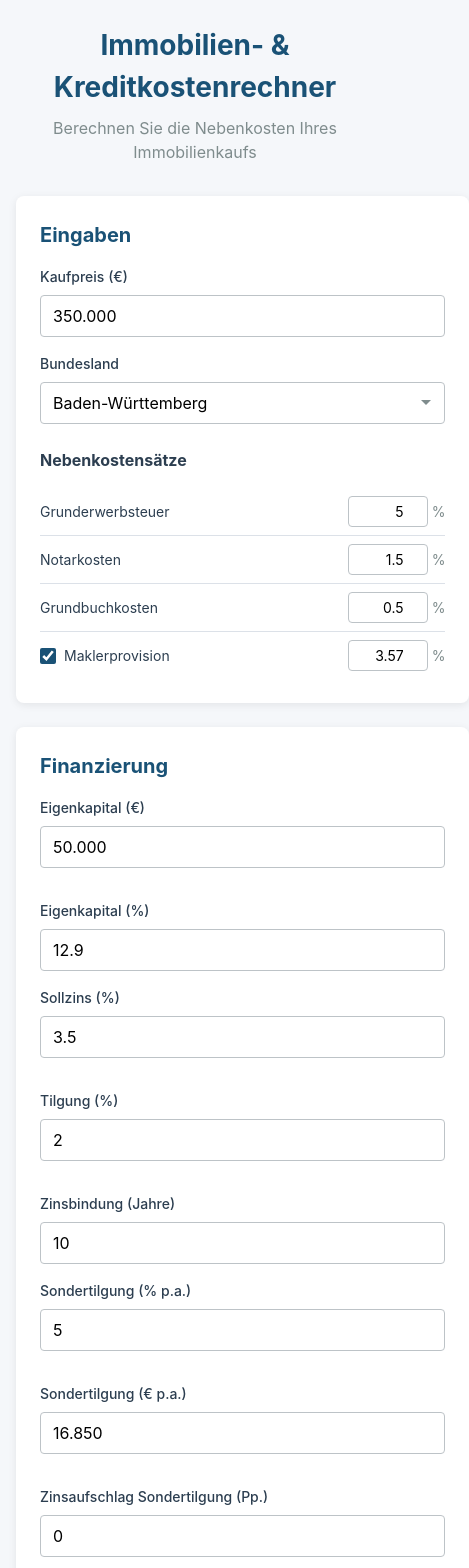
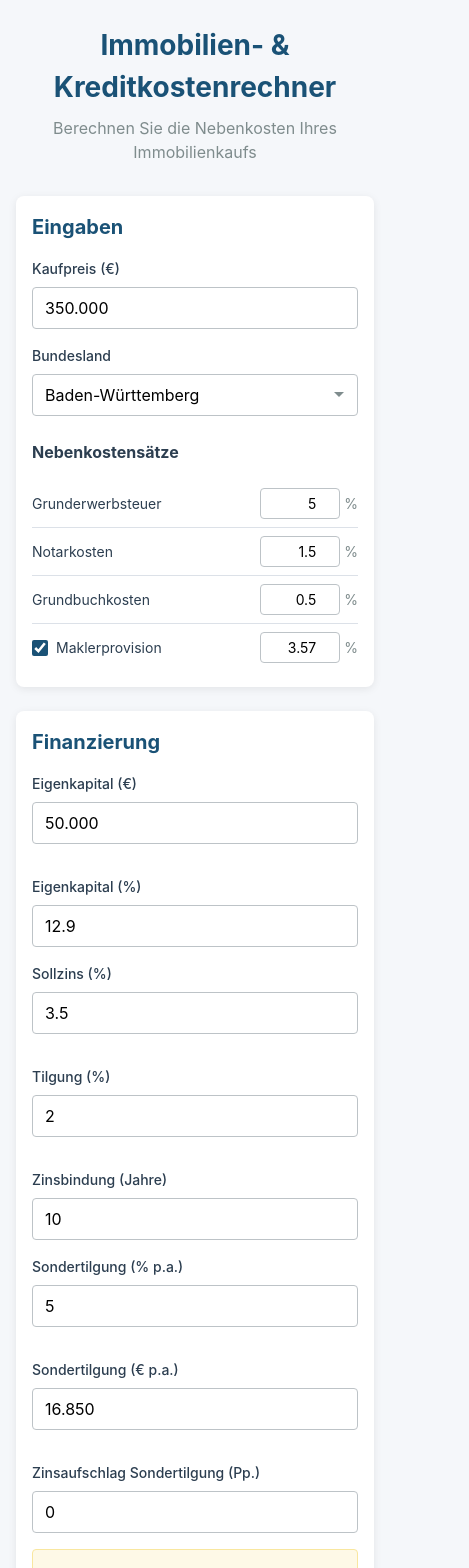
Before and after one commit to PhilippMeissner/immo-calc, an Angular app: page / in a window 390 px wide. Shown: the top 1568 px of the page, 469 px wide, since content can reach past the window. Built offline with nearby package versions, Linux system fonts and the light colour scheme.

Commit message:
Fixed Viewport issues

```diff
--- a/src/app/components/calculator/calculator.scss
+++ b/src/app/components/calculator/calculator.scss
@@ -9,14 +9,16 @@
   display: flex;
   flex-direction: column;
   gap: var(--spacing-lg);
+  min-width: 0;
 }
 
 .result-column {
   position: sticky;
   top: var(--spacing-lg);
+  min-width: 0;
 }
 
-@media (max-width: 768px) {
+@media (max-width: 900px) {
   .calculator-layout {
     grid-template-columns: 1fr;
   }
--- a/src/app/components/cost-input/cost-input.scss
+++ b/src/app/components/cost-input/cost-input.scss
@@ -3,6 +3,10 @@
   border-radius: var(--radius);
   padding: var(--spacing-lg);
   box-shadow: var(--shadow);
+
+  @media (max-width: 600px) {
+    padding: var(--spacing);
+  }
 }
 
 h2 {
--- a/src/app/components/cost-result/cost-result.html
+++ b/src/app/components/cost-result/cost-result.html
@@ -19,6 +19,7 @@
       </div>
     </div>
 
+    <div class="table-wrapper">
     <table class="breakdown">
       <thead>
         <tr>
@@ -59,5 +60,6 @@
         </tr>
       </tfoot>
     </table>
+    </div>
   </div>
 }
--- a/src/app/components/cost-result/cost-result.scss
+++ b/src/app/components/cost-result/cost-result.scss
@@ -67,6 +67,11 @@ h2 {
     color: var(--color-primary-light);
     margin-top: 0.125rem;
   }
+}
+
+.table-wrapper {
+  overflow-x: auto;
+  -webkit-overflow-scrolling: touch;
 }
 
 .breakdown {
@@ -146,8 +151,18 @@ h2 {
   }
 }
 
-@media (max-width: 480px) {
+@media (max-width: 600px) {
+  .card {
+    padding: var(--spacing);
+  }
+
   .stat-cards {
     grid-template-columns: 1fr;
   }
+
+  .breakdown {
+    .rate, .share, .amount {
+      white-space: normal;
+    }
+  }
 }
--- a/src/app/components/mortgage/mortgage.scss
+++ b/src/app/components/mortgage/mortgage.scss
@@ -3,6 +3,10 @@
   border-radius: var(--radius);
   padding: var(--spacing-lg);
   box-shadow: var(--shadow);
+
+  @media (max-width: 600px) {
+    padding: var(--spacing);
+  }
 }
 
 h2 {
@@ -145,7 +149,7 @@ h2 {
   }
 }
 
-@media (max-width: 480px) {
+@media (max-width: 600px) {
   .form-row {
     grid-template-columns: 1fr;
 
--- a/src/styles.scss
+++ b/src/styles.scss
@@ -47,6 +47,7 @@ body {
   background-color: var(--color-bg);
   line-height: 1.5;
   min-height: 100vh;
+  overflow-x: hidden;
 }
 
 input,
```
Also changed, not shown: 1 other file (tests, documents, lock files or other folders).
